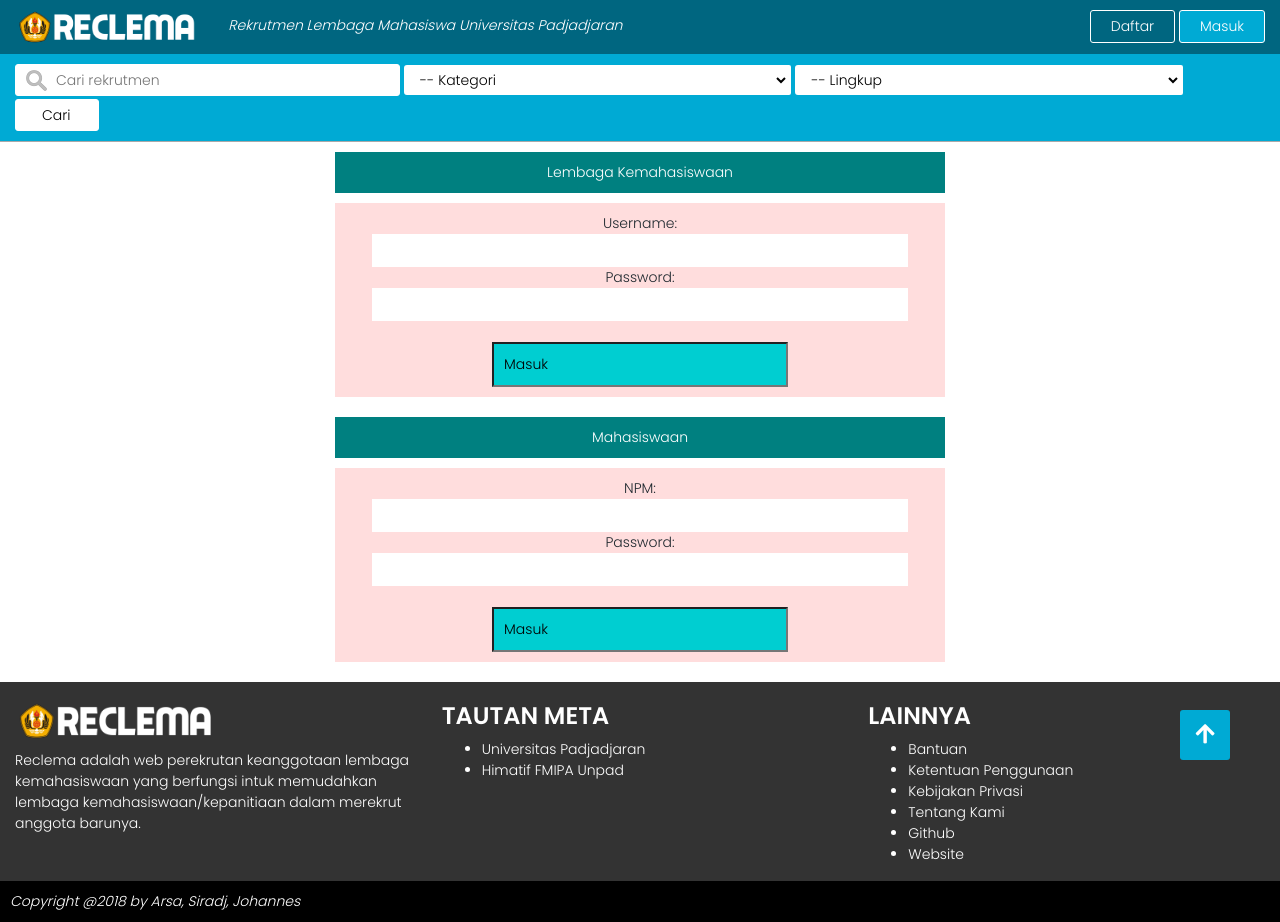
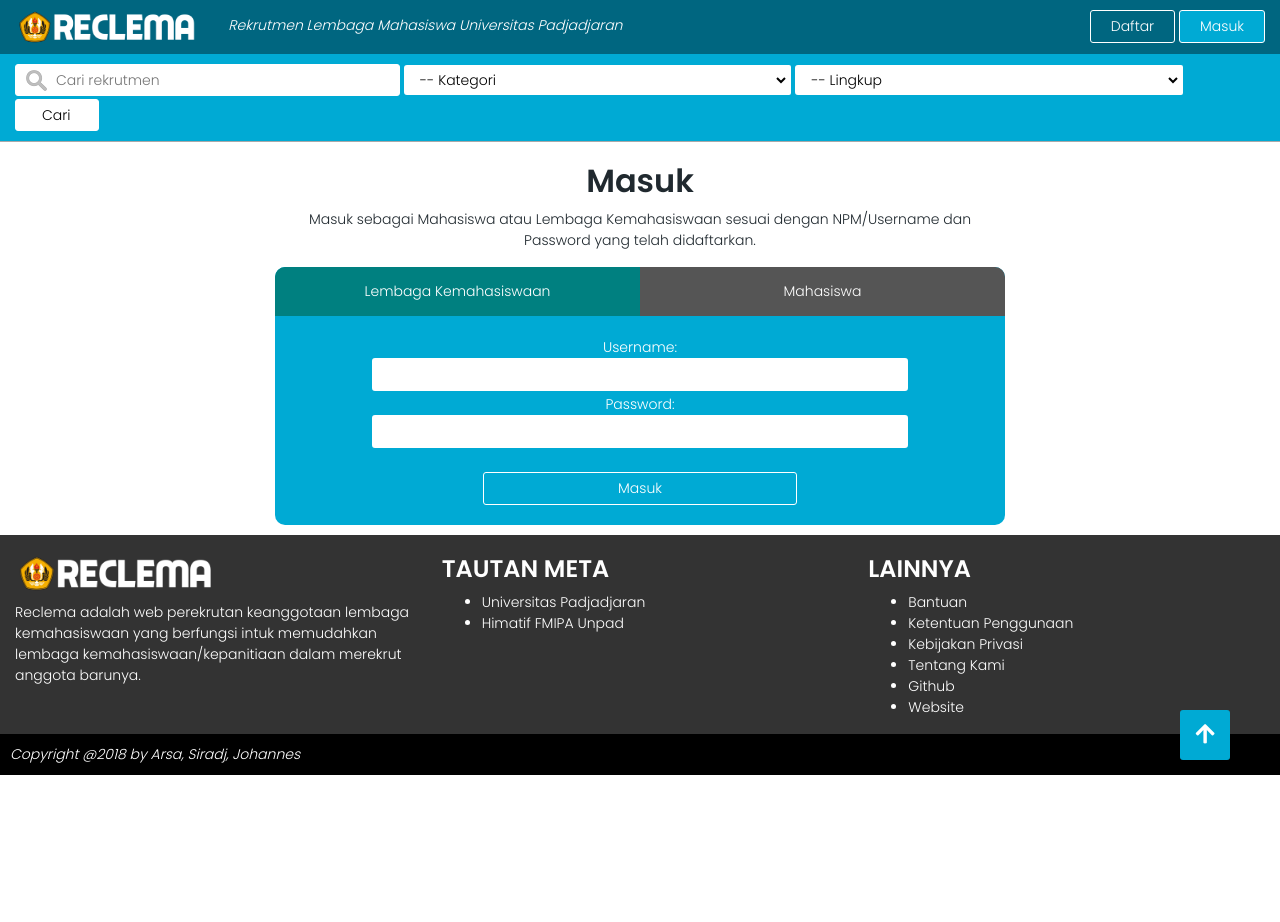
Before and after one commit to fadillaharsa/pwproject, a CodeIgniter app: page /database/index.php/masuk in a window 1280 px wide. After the commit the page ends 775 px from the top, so only its background shows below. Run offline with CodeIgniter, Linux system fonts and the light colour scheme; some libraries are stand-ins or nearby versions.

Commit message:
css javascript daftar dan masuk beres

```diff
--- a/Reclema/application/views/masuk.php
+++ b/Reclema/application/views/masuk.php
@@ -3,31 +3,43 @@ include "part/html_first.php";
 include "part/header.php";
 include "part/function_header.php";
 ?>
+
+<script>
+window.onload=function(){
+document.getElementById("defaultOpen").click();
+}
+</script>
+
 <!--MAIN-->
-<div class="container-fluid">
-	<div class="row centercontainer" align="center">
-		<div class="col-sm-6">
-			<div style="background-color: #008080; color: white; padding: 10px; margin-top: 10px;margin-bottom: 10px">Lembaga Kemahasiswaan</div>
-			<div id="form" style="background-color: #ffdddd; padding: 10px; margin-top: 10px;margin-bottom: 10px">
-
-			<form style="position: static">
-				Username:<br> 								<input type = text name = txtNama size=40>		<br>
-				Password:<br> 								<input type = text name = txtPassword size=40>	<br><br>
-			<input type = Masuk value = Masuk style="padding: 10px; background-color: #00CED1">
+<div class="container" >
+	<div class="row centercontainer " align="center">
+		<div class="col-sm-8">
+			<h2 align="center" style="padding-top:20px">Masuk</h2>
+			<p align="center" style="padding-buttom:20px">Masuk sebagai Mahasiswa atau Lembaga Kemahasiswaan sesuai dengan NPM/Username dan Password yang telah didaftarkan.</p>
+		</div>
+	</div>
+	<div class="row centercontainer " align="center" >
+		<div class="col-sm-8">
+			<button class="tablink radiuskiri" onclick="openPage('mahasiswa', this, '#008080')" id="defaultOpen">Lembaga Kemahasiswaan</button>
+			<button class="tablink radiuskanan" onclick="openPage('lembagakemahasiswaan', this, '#008080')">Mahasiswa</button>
+			<div id="mahasiswa" class="tabcontent">
+				<div id="form" style="padding: 10px; margin-top: 10px;margin-bottom: 10px">
+					<form style="position: static">
+				Username:<br> 								<input class="rcorners" type = text name = txtNama size=40>		<br>
+				Password:<br> 								<input class="rcorners" type = text name = txtPassword size=40>	<br><br>
+			<input type = Masuk value = Masuk class="tombol tombolwarna2">
 			</form>
 			</div>
-		</div>
-	</div>
+			</div>
 
-	<div class="row centercontainer" align="center">
-		<div class="col-sm-6">
-			<div style="background-color: #008080; color: white; padding: 10px; margin-top: 10px;margin-bottom: 10px">Mahasiswaan</div>
-			<div id="form" style="background-color: #ffdddd; padding: 10px; margin-top: 10px;margin-bottom: 10px">
-			<form style="position: static">
-				NPM: <br> 								<input type = text name = txtNPM size=40>		<br>
-				Password: <br> 							<input type = text name = txtPassword size=40>	<br><br>
-			<input type = Masuk value= Masuk style="padding: 10px; background-color: #00CED1">
-			</form>
+			<div id="lembagakemahasiswaan" class="tabcontent">
+				<div id="form" style="padding: 10px; margin-top: 10px;margin-bottom: 10px">
+					<form style="position: static">
+						NPM: <br> 								<input class="rcorners" type = text name = txtNPM size=40>		<br>
+						Password: <br> 							<input class="rcorners" type = text name = txtPassword size=40>	<br><br>
+					<input type = Masuk value= Masuk class="tombol tombolwarna2">
+					</form>
+					</div>
 			</div>
 		</div>
 	</div>
--- a/Reclema/stylesheet/ourcss.css
+++ b/Reclema/stylesheet/ourcss.css
@@ -1,11 +1,15 @@
-/* Set height of body and the document to 100% to enable "full page tabs" */
-body, html {
-  height: 100%;
-  margin: 0;
-  font-family: Arial;
+/* ---------------- CSS RADIUS -----------------*/
+.radiuskanan{
+	border-radius: 0 10px 0 0;
+}
+.radiuskiri{
+	border-radius: 10px 0 0 0;
+}
+.roundcorners{
+	border-radius: 3px;
 }
 
-/* Style tab links */
+/* ---------------- CSS TABS -----------------*/
 .tablink {
   background-color: #555;
   color: white;
@@ -14,33 +18,26 @@ body, html {
   outline: none;
   cursor: pointer;
   padding: 14px 16px;
-  font-size: 17px;
-  width: 25%;
+  width: 50%;
 }
 
 .tablink:hover {
   background-color: #777;
+
 }
 
-/* Style the tab content (and add height:100% for full page content) */
 .tabcontent {
   color: white;
   display: none;
-  padding: 100px 20px;
+  padding-top: 50px;
   height: 100%;
+  border-radius: 10px;
 }
 
-#Home {background-color: red;}
-#News {background-color: green;}
-#Contact {background-color: blue;}
-#About {background-color: orange;}
+#mahasiswa {background-color: #00aad4ff;}
+#lembagakemahasiswaan {background-color: #00aad4ff;}
 
-
-
-
-
-
-
+/* ---------------- CSS UMUM -----------------*/
 .centercontainer {
   display: flex;
   justify-content: center;
--- a/Reclema/stylesheet/ourscript.js
+++ b/Reclema/stylesheet/ourscript.js
@@ -4,6 +4,7 @@ $(document).ready(function(){
 	pager: true,
   });
 });
+
 
 function openPage(pageName, elmnt, color) {
     // Hide all elements with class="tabcontent" by default */
@@ -24,7 +25,7 @@ function openPage(pageName, elmnt, color) {
 
     // Add the specific color to the button used to open the tab content
     elmnt.style.backgroundColor = color;
+
 }
 
 // Get the element with id="defaultOpen" and click on it
-document.getElementById("defaultOpen").click();
```
Also changed, not shown: Reclema/application/views/daftar.php (+21 -46 lines).
